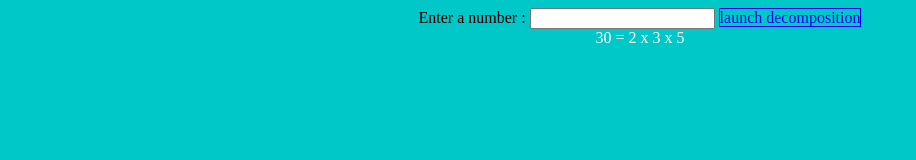
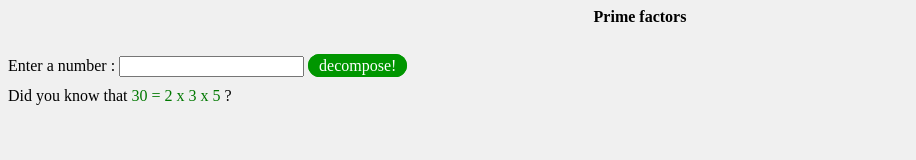
Before and after one commit to ericminio/prime-factors-javascript, a website: page public/index.html in a window 1280 px wide. Shown: the whole page, without its empty margins (0-916 px from the left). Drawn offline with Linux system fonts and the light colour scheme.

Commit message:
css changed

```diff
--- a/public/css/main.css
+++ b/public/css/main.css
@@ -1,14 +1,27 @@
 body {
-	background : rgb(0, 200, 200);
-	text-align : center;
+	background: rgb(240, 240, 240);
 }
 
-#decompose {
-	text-decoration: none;
-	border-style: solid;
-	border-width: 1px;
+.title {
+	padding: 0px 0px 20px 0px;
+	text-align: center;
+	font-weight:bold;
 }
 
-#decomposition {
-	color : white;
+.form {
+	padding: 10px 0px;
 }
+
+.button {
+	text-decoration: none;
+	border: 1px solid;
+	background: rgb(0, 150, 0);
+	border-color: rgb(0, 150, 0);
+	color: white;
+	border-radius:20px;
+	padding:2px 10px;
+}
+
+#number, #decomposition {
+	color: rgb(0, 120, 0);
+}
--- a/public/index.html
+++ b/public/index.html
@@ -8,9 +8,21 @@
 	<script src="js/listener.js"></script>
 </head>
 <body>
-	<label id="invitation">Enter a number :</label>
-	<input id="number" />
-	<a id="decompose" onclick="decompose();" href="#" >launch decomposition</a>
-	<div id="decomposition">30 = 2 x 3 x 5</div>
+	<section class="title">
+		<label>Prime factors</label>
+	</section>
+
+	<section class="form">
+		<label id="invitation">Enter a number :</label>
+		<input id="number">
+		<a class="button" id="decompose" onclick="decompose()" href="#">decompose!</a>
+	</section>
+
+	<section>
+		<label>Did you know that </label>
+		<label id="decomposition">30 = 2 x 3 x 5</label>
+		<label> ?</label>
+	</section>
+
 </body>
 </html>
```
